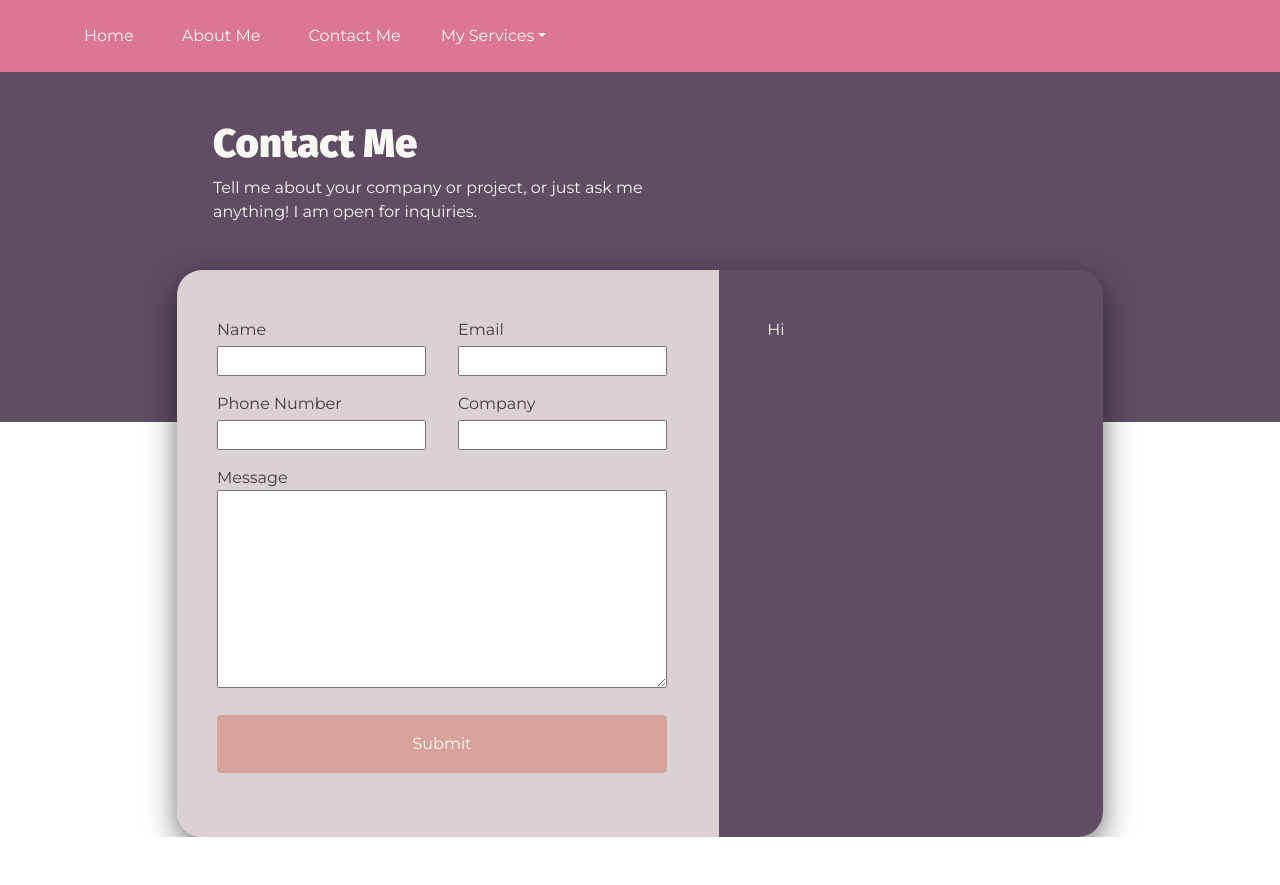
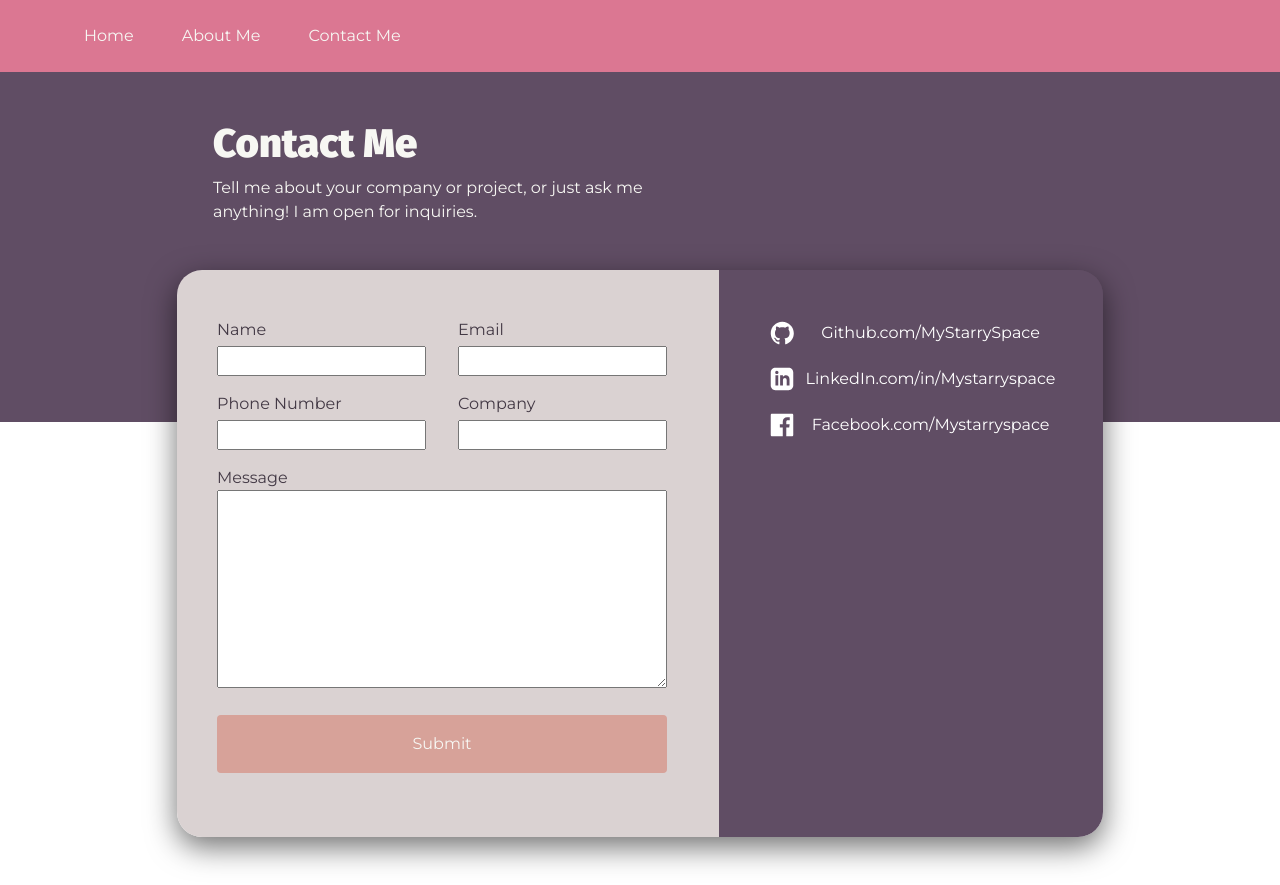
Before and after one commit to MyStarrySpace/shirley-xu-personal-website, a Next.js app: page /contact in a window 1280 px wide. Before the commit the page ends 837 px from the top, so only its background shows below. Built offline with nearby package versions, Linux system fonts and the light colour scheme.

Commit message:
Completed contact me page with social media info; fixed spacing of about me page

```diff
--- a/pages/components/navbar.tsx
+++ b/pages/components/navbar.tsx
@@ -80,7 +80,7 @@ class CollapsedDropdown extends Component {
                   <a className={[styles.link].join(' ')}>Contact Me</a>
                 </Link>
               </li>
-              <ServicesDropdown />
+              {/*<ServicesDropdown />*/}
             </ul>
           </div>
         </div>
--- a/pages/contact.tsx
+++ b/pages/contact.tsx
@@ -11,6 +11,10 @@ import React, { useState } from "react"
 import Container from 'react-bootstrap/Container'
 import Navbar from './components/navbar'
 import Link from 'next/link'
+
+import iconGithub from '../images/iconGithub.svg'
+import iconLinkedIn from '../images/iconLinkedIn.svg'
+import iconFacebook from '../images/iconFacebook.svg'
 
 const ContactMePage: NextPage = () => {
 	return (
@@ -73,13 +77,13 @@ const ContactMeForm: NextPage = () => {
   };
   return (
 	<div className={['container-sm mt-5'].join(' ')}>
-		<div className={['row justify-content-md-center'].join(' ')}>
+		<div className={['row justify-content-md-center mb-5'].join(' ')}>
 			<div className={'col-1'}></div>
   		<div className={['col-10'].join(' ')}>
 		  	<div className={[styles.focusbox].join(' ')}>
 			    <form onSubmit={handleSubmit}>
 			    	<div className="row p-0">
-			    		<div className={["col-7 p-5", styles.primary].join(' ')}>
+			    		<div className={["col-sm-12 col-lg-7 p-5", styles.primary].join(' ')}>
 			    			<div className="row mb-3">
 					    		<div className="col px-3">
 						    		<label htmlFor="name">Name</label>
@@ -108,17 +112,60 @@ const ContactMeForm: NextPage = () => {
 			    				<div className="col px-3">
 				    				<label htmlFor="message">Message</label>
 				    				<br />
-				    				<textarea id="message" name="message" className={[styles.fillwidth].join(' ')} rows={8} maxlength="100000" required />
+				    				<textarea id="message" name="message" className={[styles.fillwidth].join(' ')} rows={8} maxLength="100000" required />
 			    				</div>
 			    			</div>
 			    			<div className="row mb-3 p-0">
 			    				<div className="col px-3">
-			    					<button type="submit" className={["btn p-3 mt-1", styles.contactmebtn, styles.fillwidth].join(' ')}>Submit</button>
+			    					<button type="submit" className={["btn p-3 mt-1", styles.contactmebtn, styles.fillwidth].join(' ')}>{status}</button>
 			    				</div>
 			    			</div>
 			    		</div>
-			    		<div className={["col-5 p-5", styles.purplebg].join(' ')}>
-			    			Hi
+		    			<div className={["col-sm-12 col-lg-5 p-5", styles.purplebg].join(' ')}>
+		    				<div className={["row gy-3"].join(' ')}>
+				    			<div className={["col-sm-4 col-lg-12"].join(' ')}>
+				    				<a href="http://github.com/MyStarrySpace" className={"text-decoration-none text-white"}>
+				    					<div className={["row"].join(' ')}>
+					    					<div className={["col-sm-12 col-lg-3 col-xl-2", styles.center].join(' ')}>
+						    					<Image src={iconGithub} alt="" width="100" height="100"/>
+						    				</div>
+						    				<div className={["col-sm-12 col-lg-9", styles.center].join(' ')}>
+						    					<div className={["row"].join(' ')}>
+					    							Github<span className={styles.sociallink}>.com/MyStarrySpace</span>
+					    						</div>
+					    					</div>
+					    				</div>
+					    			</a>
+				    			</div>
+				    			<div className={["col-sm-4 col-lg-12"].join(' ')}>
+				    				<a href="http://linkedin.com/in/MyStarrySpace" className={"text-decoration-none text-white"}>
+				    					<div className={["row"].join(' ')}>
+					    					<div className={["col-sm-12 col-lg-3 col-xl-2", styles.center].join(' ')}>
+						    					<Image src={iconLinkedIn} alt="" width="100" height="100"/>
+						    				</div>
+						    				<div className={["col-sm-12 col-lg-9", styles.center].join(' ')}>
+						    					<div className={["row"].join(' ')}>
+						    							LinkedIn<span className={styles.sociallink}>.com/in/Mystarryspace</span>
+						    					</div>
+						    				</div>
+					    				</div>
+					    			</a>
+				    			</div>
+				    			<div className={["col-sm-4 col-lg-12"].join(' ')}>
+				    				<a href="facebook.com/MyStarrySpace" className={"text-decoration-none text-white"}>
+				    					<div className={["row"].join(' ')}>
+					    					<div className={["col-sm-12 col-lg-3 col-xl-2", styles.center].join(' ')}>
+						    					<Image src={iconFacebook} alt="" width="100" height="100"/>
+						    				</div>
+						    				<div className={["col-sm-12 col-lg-9", styles.center].join(' ')}>
+						    					<div className={["row"].join(' ')}>
+						    							Facebook<span className={styles.sociallink}>.com/Mystarryspace</span>
+					    						</div>
+					    					</div>
+					    				</div>
+					    			</a>
+				    			</div>
+					    	</div>
 			    		</div>
 			    	</div>
 			    </form>
--- a/styles/Home.module.css
+++ b/styles/Home.module.css
@@ -211,6 +211,11 @@
 
 .centerh {
   display: flex;
+ justify-content: center;
+}
+
+.centerv {
+  display: flex;
   align-items: center;
 }
 
@@ -252,6 +257,10 @@
 
   .navexpandicon {
     display: block;
+  }
+
+  .sociallink {
+    display: none;
   }
 }
 
@@ -313,6 +322,10 @@
   .navexpandicon {
     display: none;
   }
+
+  .sociallink {
+    display: none;
+  }
 }
 
 @media (min-width: 992px) {
@@ -360,4 +373,14 @@
   .navexpandicon {
     display: none;
   }
+
+  .sociallink {
+    display: none;
+  }
 }
+
+@media (min-width: 1200px) {
+  .sociallink {
+    display: contents;
+  }
+}
```
Also changed, not shown: pages/aboutme.tsx (+8 -2 lines), images/iconFacebook.svg (added), images/iconLinkedIn.svg (added).
